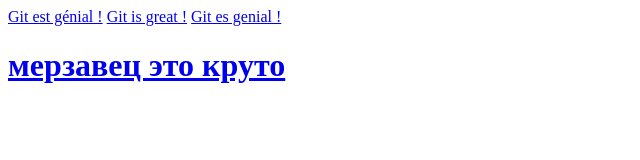
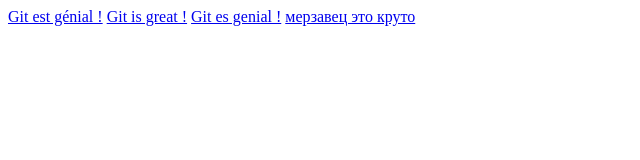
Before and after one commit to nathannathan42/make_america_git_again, a plain HTML site: page index.html in a window 1280 px wide. Shown: the whole page, without its empty margins (0-640 px from the left). Drawn offline with Linux system fonts and the light colour scheme.

Commit message:
modify link to ru page

```diff
--- a/index.html
+++ b/index.html
@@ -9,6 +9,6 @@
     <a href="fr.html">Git est génial !</a>
     <a href="en.html"> Git is great !</a>
     <a href="esp.html"> Git es genial !</a>
-    <a href="ru.html"><h1>мерзавец это круто</h1></a>
+    <a href="ru.html">мерзавец это круто</a>
 </body>
 </html>
```
